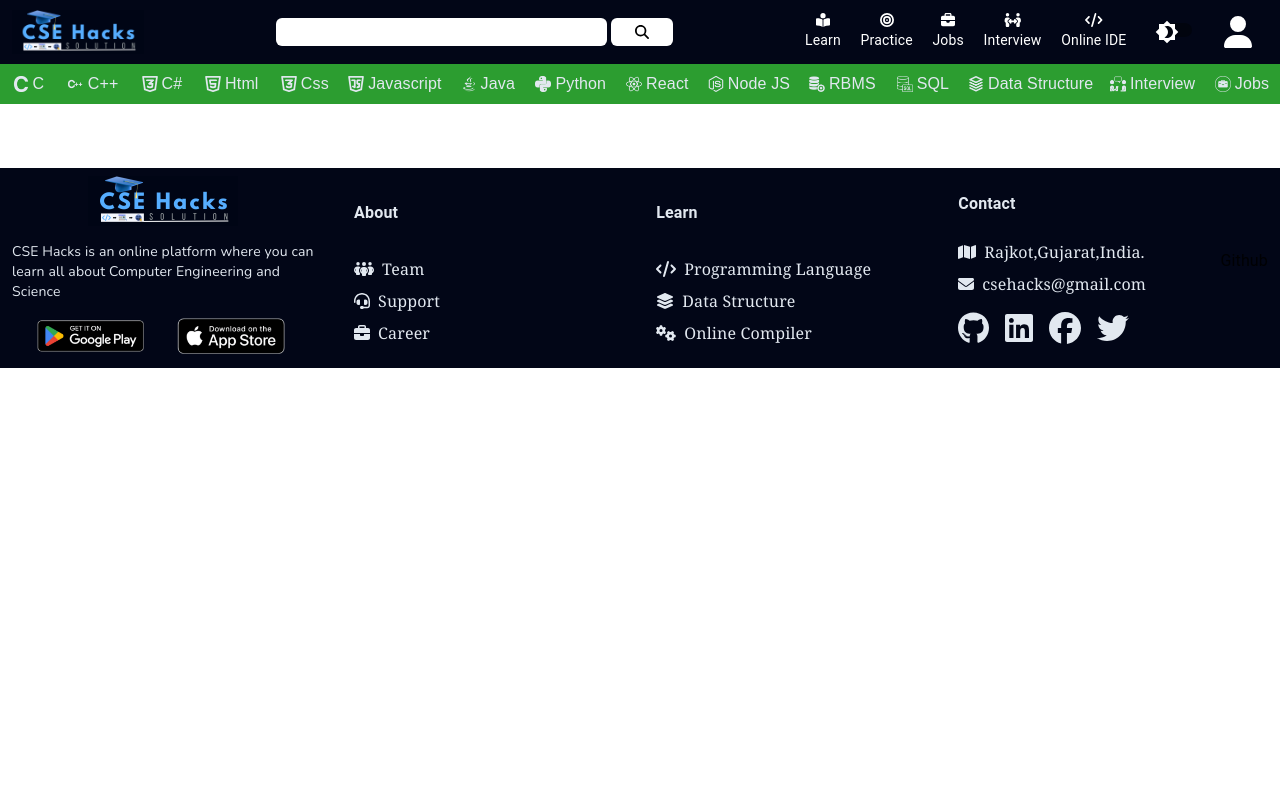
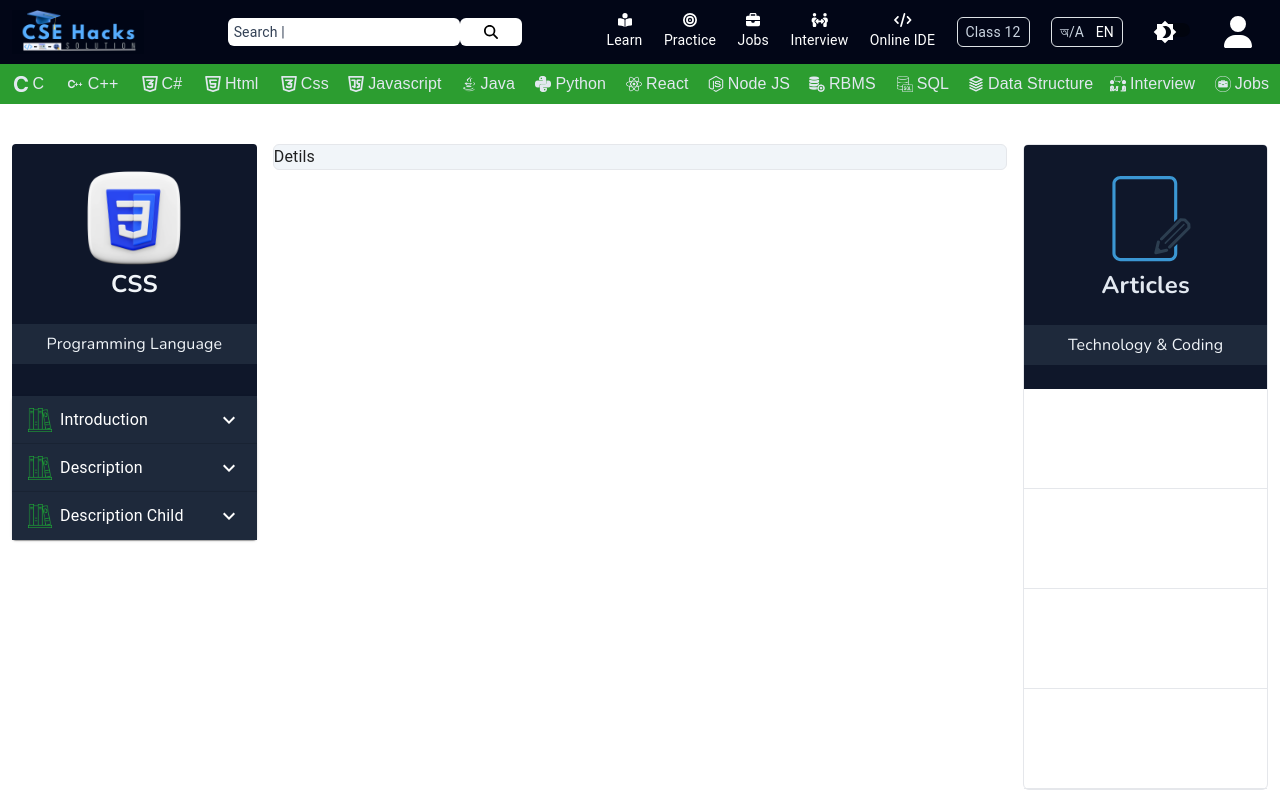
Before and after one commit to mishuk09/Learning-Website, a React (Create React App) app: page /css in a window 1280 px wide. Shown: the top 800 px of the page. Built offline with nearby package versions, Linux system fonts and the light colour scheme; a web font is replaced by a local one.

Commit message:
add typical in nav bar

```diff
--- a/package.json
+++ b/package.json
@@ -26,6 +26,7 @@
     "react-scripts": "5.0.1",
     "react-slick": "^0.29.0",
     "react-theme-provider": "^0.1.3",
+    "react-typical": "^0.1.3",
     "slick-carousel": "^1.8.1",
     "web-vitals": "^2.1.4"
   },
--- a/src/App.js
+++ b/src/App.js
@@ -52,7 +52,7 @@ function App() {
           <Route path='/' element={<InheritApp></InheritApp>}></Route>
           {/* <Route path='/html' element={<TutorialDetails></TutorialDetails>}></Route> */}
           <Route path='/html' element={<Html />}></Route>
-          <Route path='/css' element={<Css></Css>}></Route>
+          <Route path='/css' element={<Css></Css    >}></Route>
           <Route path='/allcourse' element={<AllcourseHomePage></AllcourseHomePage>}></Route>
         </Routes>
         <Footer></Footer>
--- a/src/components/LandingPage/Navbar/Navbar.css
+++ b/src/components/LandingPage/Navbar/Navbar.css
@@ -38,3 +38,19 @@
   font-family: 'Times New Roman', Times, serif;
 
 }
+
+
+.input-container {
+  position: relative;
+  width: 50%;
+  /* Adjust as needed */
+}
+
+.typing-animation {
+  position: absolute;
+  top: 50%;
+  transform: translateY(-50%);
+  right: 8px;
+  /* Adjust as needed */
+  pointer-events: none;
+}
--- a/src/components/LandingPage/Navbar/Navbar.js
+++ b/src/components/LandingPage/Navbar/Navbar.js
@@ -1,4 +1,4 @@
-import React from 'react';
+import React, { useState } from 'react';
 import './Navbar.css';
 import mainlogo from './img/mainlogo.png';
 import { FontAwesomeIcon } from '@fortawesome/react-fontawesome';
@@ -22,6 +22,7 @@ import Switch from '@mui/material/Switch';
 import Brightness4Icon from '@mui/icons-material/Brightness4';
 import WbSunnyIcon from '@mui/icons-material/WbSunny';
 import { Link } from 'react-router-dom';
+import Typical from 'react-typical';
 
 
 
@@ -133,7 +134,7 @@ const Navbar = ({ darkMode, toggleDarkMode }) => {
 
         }
 
-    ]
+    ];
 
 
     return (
@@ -141,13 +142,45 @@ const Navbar = ({ darkMode, toggleDarkMode }) => {
             <div className='  bg-slate-950 h-16 sm:h-[200px]  md:h-[200px] lg:h-16 '>
                 <div className='container h-16 sm:flex-col  lg:flex-row  flex justify-between items-center'>
                     <Link to='/'> <div className='items-stretch sm:mt-2 lg:mt-0 '><img src={mainlogo} className='w-[250px]  ' alt="logo" /></div></Link>
-                    <div className=' text-center justify-center   sm:mt-2   lg:mt-0    items-center w-[100%]'> <input type="text" className='rounded w-[50%] h-7 px-2   outline-none' /> <button className='rounded mt-0 bg-white text-black text-sm h-7 px-4 '>  <FontAwesomeIcon icon={faMagnifyingGlass} /></button>  </div>
-                    <div className='flex justify-between sm:mt-2 sm:w-[50%] lg:mt-0 lg:w-[70%]  items-center w-[60%]'>
+
+                    <div className='text-center justify-center sm:mt-2 lg:mt-0 items-center w-[70%]'>
+
+                        <Typical
+
+                            className='absolute pt-1 px-[90px] text-sm text-slate-700'
+                            steps={['Search', 500, 'Search for Expecting Data', 2000]}
+                            loop={Infinity}
+                            wrapper="p"
+                        />
+                        <input
+                            type="text"
+                            className='rounded w-[50%] h-7 px-2 outline-none'
+
+                        />
+                        <button
+                            className='rounded mt-0 bg-white text-black text-sm h-7 px-4'
+
+                        >
+                            <FontAwesomeIcon icon={faMagnifyingGlass} />
+                        </button>
+                    </div>
+
+
+                    <div className='flex justify-between sm:mt-2 sm:w-[50%] lg:mt-0 lg:w-[100%]  items-center w-[60%]'>
+
+
+
+
                         <Link to='/allcourse'> <div className='me-3 pb-1  navbar-icon items-center text-center text-sm text-white'><FontAwesomeIcon className=' fa-icon' icon={faBookOpenReader} /><br />  Learn </div></Link>
                         <div className='me-3 pb-1 navbar-icon items-center text-center text-sm text-white'><FontAwesomeIcon className='fa-icon  ' icon={faBullseye} /><br />Practice</div>
                         <div className='me-3 pb-1 navbar-icon items-center text-center text-sm text-white'><FontAwesomeIcon className='fa-icon ' icon={faBriefcase} /><br />Jobs</div>
                         <div className='me-3 pb-1 navbar-icon items-center text-center text-sm text-white'><FontAwesomeIcon className='fa-icon' icon={faPeopleArrows} /><br />Interview</div>
                         <div className='me-3 pb-1 navbar-icon items-center text-center text-sm text-white'><FontAwesomeIcon className='fa-icon' icon={faCode} /><br />Online IDE</div>
+
+                        <div className='me-3 px-2 py-1 rounded  border    items-center text-center text-sm text-slate-300'> Class 12</div>
+
+                        <div className='me-3  px-2 py-1 rounded  border   items-center text-center text-sm text-white'> <span className='text-sm me-2 text-slate-300'>অ/A</span>  <span className='hidden'>বাং</span><span>EN</span></div>
+
                         <div className=' pb-1  darkmode-toggle   items-center text-center text-sm text-white'>
                             <Switch
                                 className='items-center text-center '
--- a/src/components/TutorialDetails/Css/Css.js
+++ b/src/components/TutorialDetails/Css/Css.js
@@ -1,9 +1,25 @@
 import React from 'react';
+import css from './img/css.png';
+import TutorialHeadlineFormat from '../TutorialsDetailsComponent/TutorialHeadlineFormat/TutorialHeadlineFormat';
+import TutorialDetilsFormat from '../TutorialsDetailsComponent/TutorialDetilsFormat/TutorialDetilsFormat';
+import HtmlObject from '../Html/HtmlObject';
+import DescriptionComponent from '../TutorialsDetailsComponent/DescriptionComponent/DescriptionComponent';
+import ArticleComponent from '../TutorialsDetailsComponent/ArticleComponent/ArticleComponent';
 
 const Css = () => {
     return (
-        <div>
 
+        <div className='container flex mt-10 gap-3 rounded'>
+            <div className='w-[20%] bg-slate-900 rounded h-full'>
+                <TutorialHeadlineFormat logo={css} name='CSS' description='Programming Language' />
+                <div className='mt-2'>
+                    {HtmlObject.map((data) => (
+                        <TutorialDetilsFormat key={data.id} title={data.title} icon={data.icon} links={data.links} />
+                    ))}
+                </div>
+            </div>
+            <DescriptionComponent />
+            <ArticleComponent />
         </div>
     );
 };
```
Also changed, not shown: src/components/TutorialDetails/Css/img/css.png (added), 1 other file (tests, documents, lock files or other folders).
